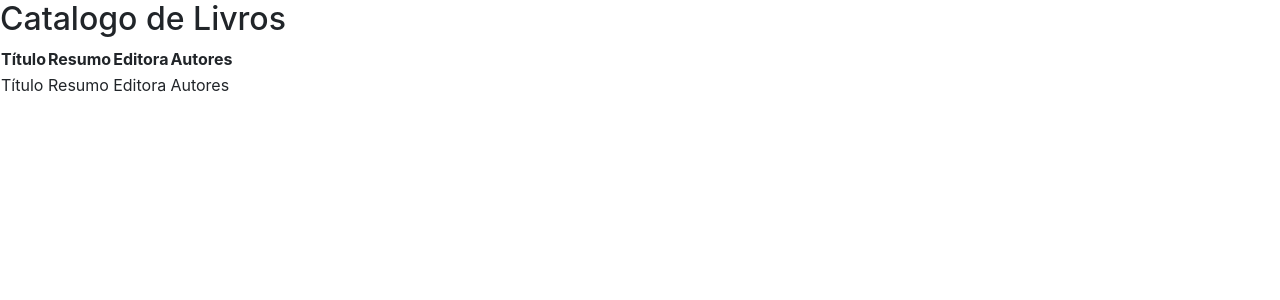
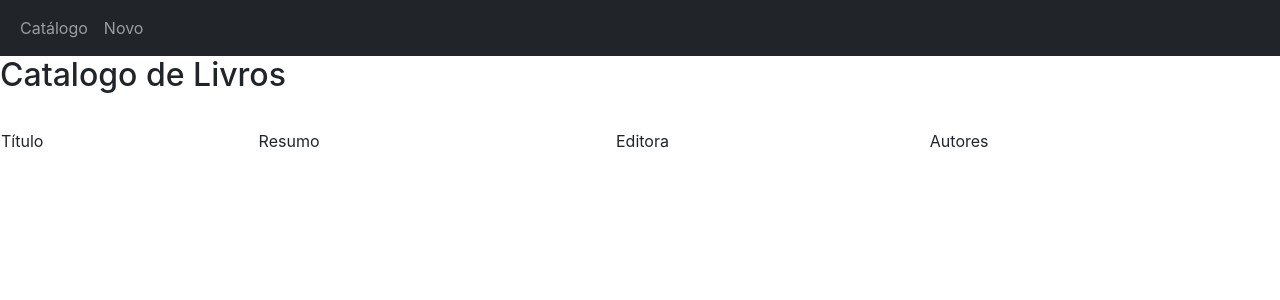
Before and after one commit to rarkis/mundo2-missao3, a React (Create React App) app: page / in a window 1280 px wide. Shown: the top 300 px of the page. Built offline with nearby package versions, Linux system fonts and the light colour scheme.

Commit message:
app tests

```diff
--- a/src/App.tsx
+++ b/src/App.tsx
@@ -6,9 +6,27 @@
 function App() {
   return (
     <>
+      <nav className="navbar navbar-expand-lg navbar-dark bg-dark">
+        <div className="container-fluid">
+          <button className="navbar-toggler" type="button" data-bs-toggle="collapse" data-bs-target="#navbarNav" aria-controls="navbarNav" aria-expanded="false" aria-label="Toggle navigation">
+            <span className="navbar-toggler-icon"></span>
+          </button>
+          <div className="collapse navbar-collapse" id="navbarNav">
+            <ul className="navbar-nav">
+              <li className="nav-item">
+                <a className="nav-link" href="/">Catálogo</a>
+              </li>
+              <li className="nav-item">
+                <a className="nav-link" href="/livro-dados">Novo</a>
+              </li>
+            </ul>
+          </div>
+        </div>
+      </nav>
+
       <h2>Catalogo de Livros</h2>
-      <table>
-        <thead>
+      <table className='table table-hover'>
+        <thead className='table-dark'>
           <th>Título</th>
           <th>Resumo</th>
           <th>Editora</th>
```
